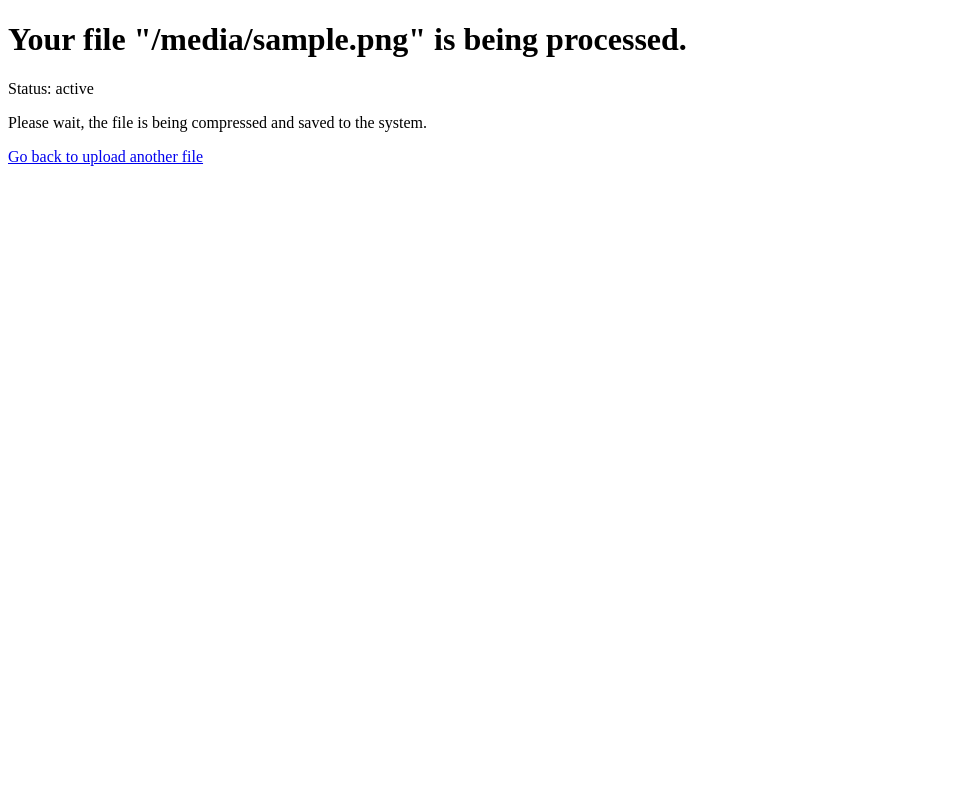
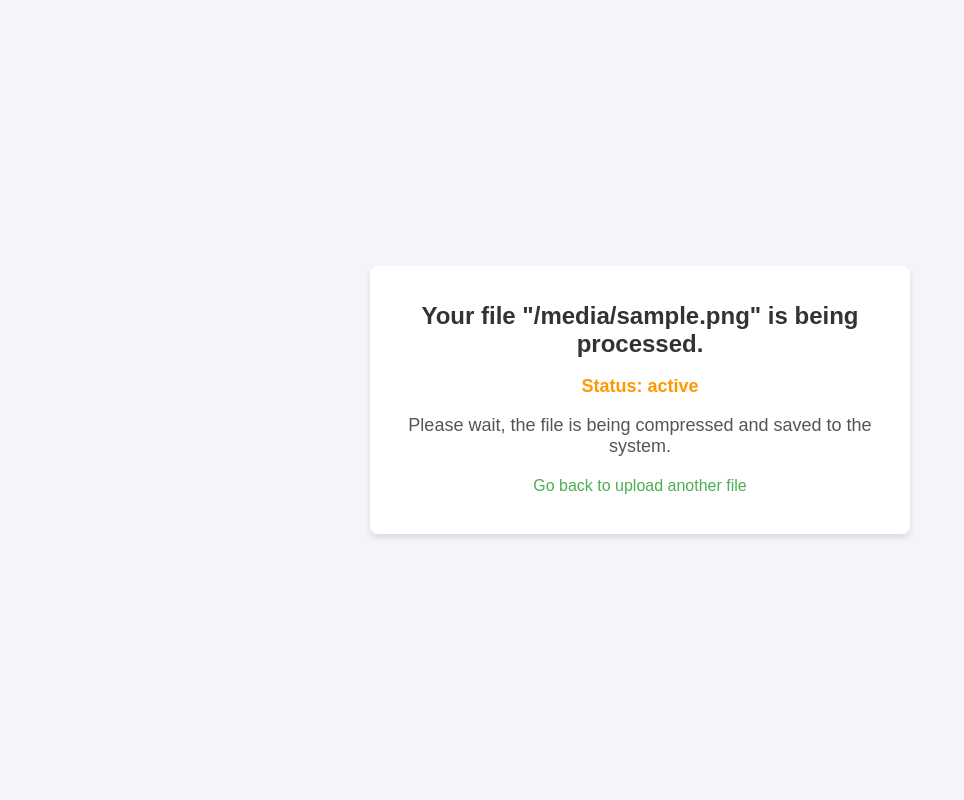
Before and after one commit to merunvishnu/Compression_project, a Flask app: template templates/uploading.html in a window 1280 px wide. Shown: the whole page, without its empty margins (0-964 px from the left). Run offline with Flask 3, Linux system fonts and the light colour scheme; the template is opened without the code that fills it: most values are stand-ins (such as "Sample title", 1, 10 or a date in 2020); some libraries are stand-ins or nearby versions.

Commit message:
Update uploading.html

```diff
--- a/templates/uploading.html
+++ b/templates/uploading.html
@@ -4,11 +4,55 @@
     <meta charset="UTF-8">
     <meta name="viewport" content="width=device-width, initial-scale=1.0">
     <title>File Uploading</title>
+    <style>
+        body {
+            font-family: Arial, sans-serif;
+            margin: 0;
+            padding: 0;
+            background-color: #f4f4f9;
+            display: flex;
+            justify-content: center;
+            align-items: center;
+            height: 100vh;
+            flex-direction: column;
+        }
+        .container {
+            background-color: white;
+            padding: 20px;
+            border-radius: 8px;
+            box-shadow: 0 4px 6px rgba(0, 0, 0, 0.1);
+            text-align: center;
+            width: 80%;
+            max-width: 500px;
+        }
+        h1 {
+            font-size: 24px;
+            color: #333;
+        }
+        p {
+            font-size: 18px;
+            color: #555;
+        }
+        .status {
+            font-weight: bold;
+            color: #ff9800; /* Orange color to highlight the status */
+        }
+        a {
+            font-size: 16px;
+            color: #4CAF50;
+            text-decoration: none;
+        }
+        a:hover {
+            text-decoration: underline;
+        }
+    </style>
 </head>
 <body>
-    <h1>Your file "{{ filename }}" is being processed.</h1>
-    <p>Status: {{ status if status else 'Processing... Please wait.' }}</p>
-    <p>Please wait, the file is being compressed and saved to the system.</p>
-    <p><a href="/">Go back to upload another file</a></p>
+    <div class="container">
+        <h1>Your file "{{ filename }}" is being processed.</h1>
+        <p class="status">Status: {{ status if status else 'Processing... Please wait.' }}</p>
+        <p>Please wait, the file is being compressed and saved to the system.</p>
+        <p><a href="/">Go back to upload another file</a></p>
+    </div>
 </body>
 </html>
```
